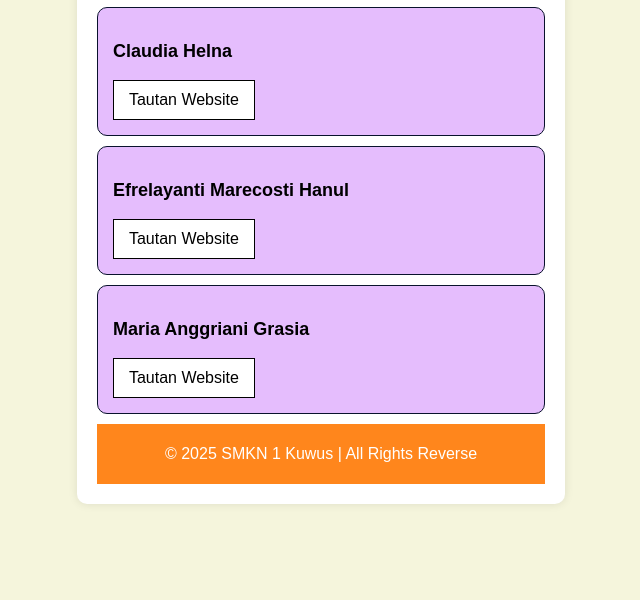
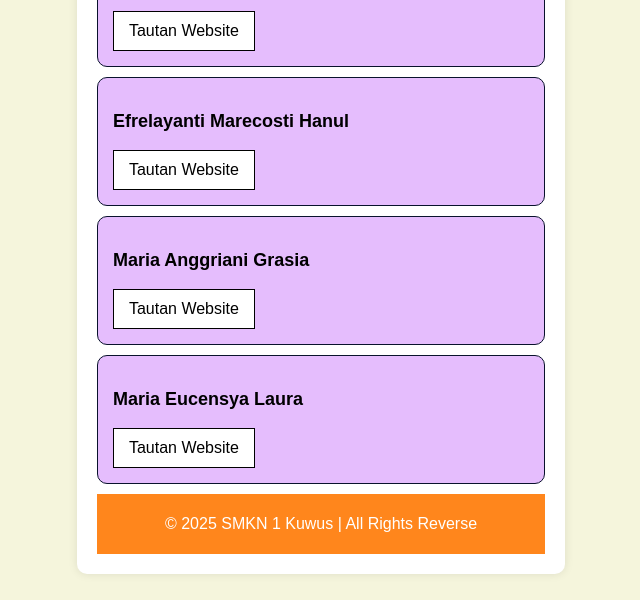
Before and after one commit to rplkuwus/web-xii-rpl-a-2025, a plain HTML site: page index.html in a window 1280 px wide. Shown: the part 216-816 px from the top of the page, without its empty margins (319-959 px from the left). Drawn offline with Linux system fonts and the light colour scheme.

Commit message:
Update index.html

```diff
--- a/index.html
+++ b/index.html
@@ -85,6 +85,10 @@
             <p class="user-name">Maria Anggriani Grasia </p>
             <a href="maria-anggriani-grasia/">Tautan Website</a>
         </div>
+        <div class="user-box">
+            <p class="user-name">Maria Eucensya Laura</p>
+            <a href="maria-eucensya-laura/">Tautan Website</a>
+        </div>
 
         <!--bagian footer-->
         <footer>
```
